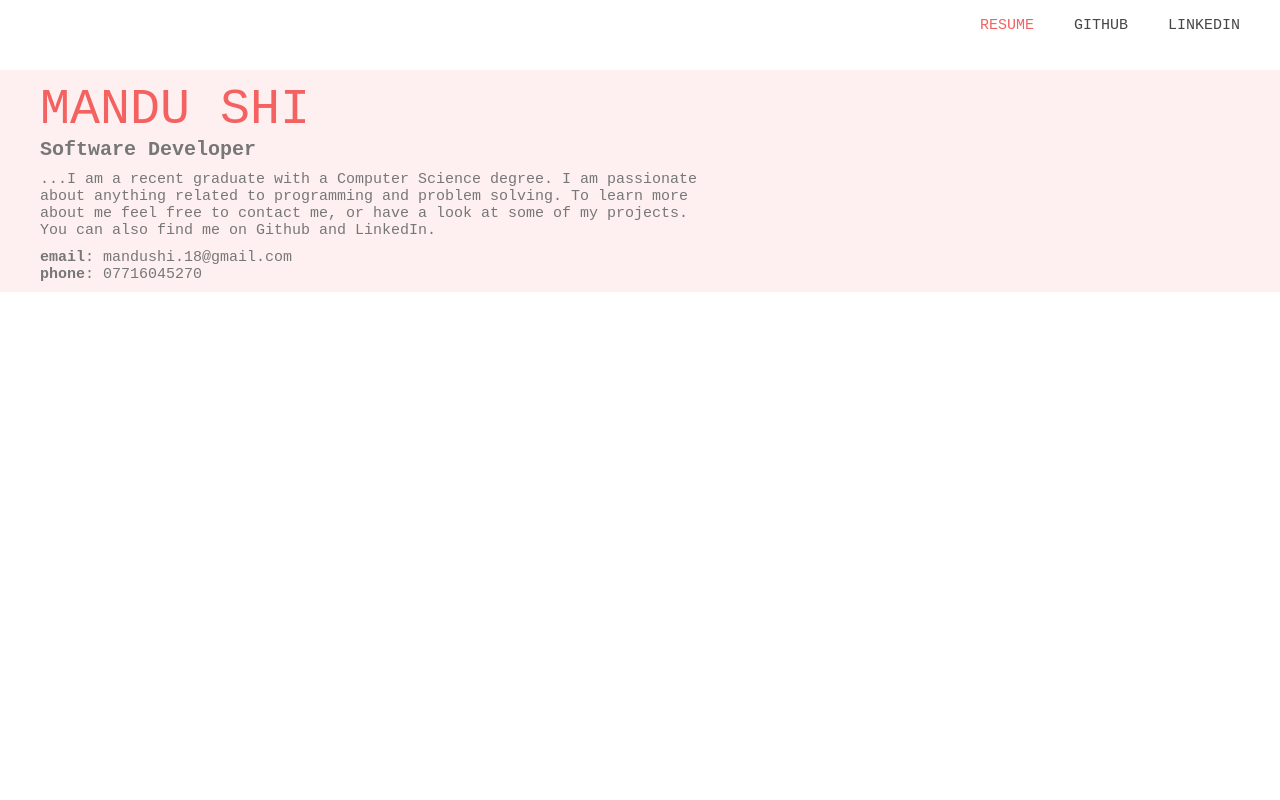
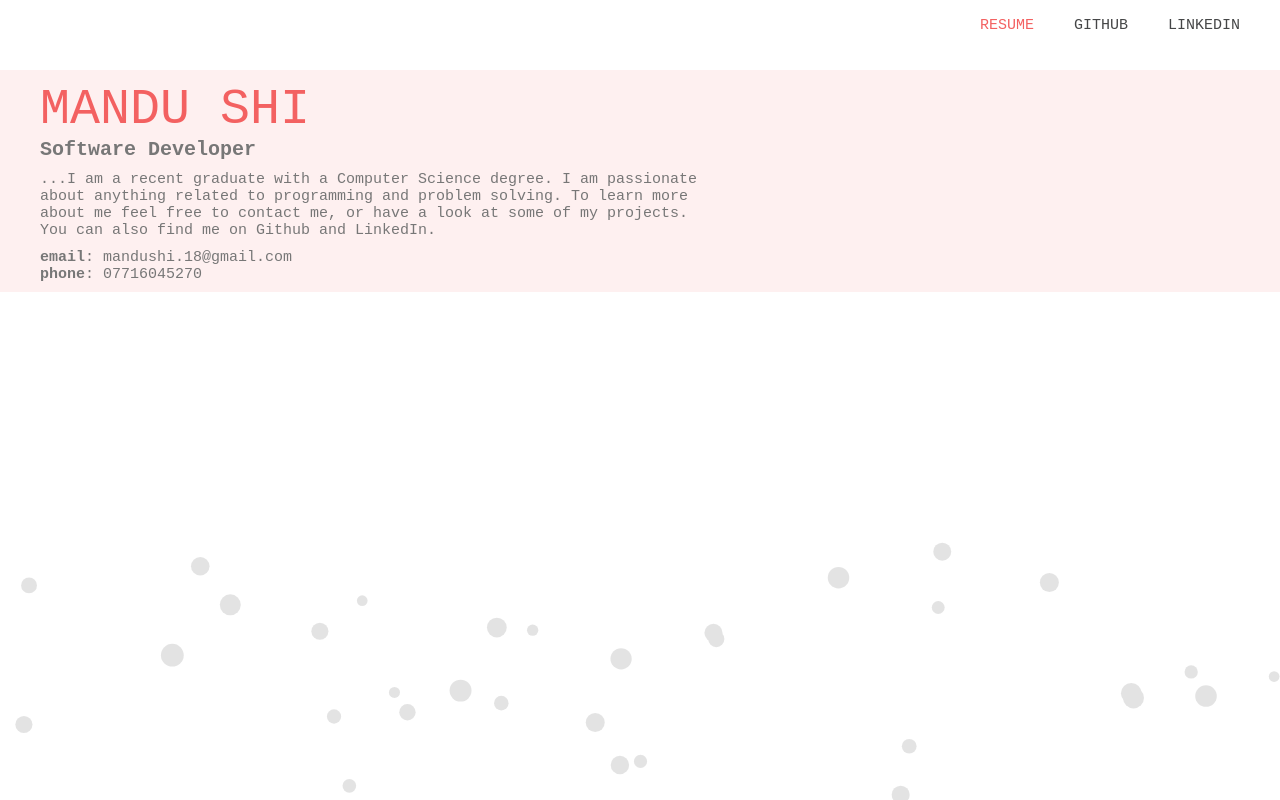
Before and after one commit to KingCollege/portfolio, a React (Create React App) app: page / in a window 1280 px wide. Built offline with nearby package versions, Linux system fonts and the light colour scheme.

Commit message:
draw particles

```diff
--- a/src/components/App.js
+++ b/src/components/App.js
@@ -2,6 +2,7 @@ import React from 'react';
 import { createGlobalStyle } from 'styled-components';
 import Layout from './Layout';
 import AboutMe from './about_me/AboutMe';
+import Canvas from './animation/Canvas';
 
 const GlobalStyle = createGlobalStyle`
     body {
@@ -25,6 +26,7 @@ class App extends React.Component {
         return (
             <>
                 <GlobalStyle />
+                <Canvas />
                 <Layout>
                     <AboutMe />
                 </Layout>
--- /dev/null
+++ b/src/components/animation/Canvas.js
@@ -0,0 +1,81 @@
+import React from 'react';
+import styled from 'styled-components';
+
+const Board = styled.canvas`
+    position: absolute;
+    left: 0;
+    top: 0;
+    right: 0;
+    bottom: 0;
+    opacity: 0.2;
+    z-index: -2;
+`;
+
+class Canvas extends React.Component {
+    constructor(props) {
+        super(props);
+        this.canvas_ref = React.createRef();
+        this.state = {
+            inner_width: window.innerWidth,
+            inner_height: window.innerHeight,
+            p_outer_c_size: 7,
+            p_inner_c_size: 5,
+            number_of_p: 75,
+            particles: [],
+        };
+    }
+
+    componentDidMount() {
+        this.draw_particles();
+        requestAnimationFrame(this.update_particles.bind(this));
+        window.addEventListener('resize', this.resize.bind(this));
+    }
+
+    resize() {
+        this.setState({
+            inner_width: window.innerWidth,
+            inner_height: window.innerHeight,
+            particles: [],
+            // number_of_p: window.innerWidth * 0.07,
+        });
+        this.draw_particles();
+    }
+
+    particle_size() {
+        return this.state.p_inner_c_size + Math.random() * this.state.p_outer_c_size;
+    }
+
+    draw_particles() {
+        const canvas = this.canvas_ref.current;
+        const ctx = canvas.getContext('2d');
+        const particles = [...this.state.particles];
+        for (var i = this.state.particles.length; i < this.state.number_of_p; ++i) {
+            var position = {
+                x: Math.random() * this.state.inner_width,
+                y: (Math.random() * this.state.inner_height) / 1.5,
+            };
+
+            ctx.fillStyle = '#777777';
+            ctx.beginPath();
+            ctx.arc(position.x, position.y + this.state.inner_height / 1.5, this.particle_size(), 0, 2 * Math.PI);
+            ctx.fill();
+            ctx.beginPath();
+            particles.push(position);
+        }
+        this.setState({ particles });
+        // this.connect_particles();
+    }
+
+    update_particles() {
+        requestAnimationFrame(this.update_particles.bind(this));
+        for (var i = 0; i < this.state.particles.length; ++i) {}
+    }
+
+    connect_particles() {}
+
+    render() {
+        return <Board ref={this.canvas_ref} width={this.state.inner_width} height={this.state.inner_height} />;
+    }
+}
+
+export default Canvas;
```
Also changed, not shown: 1 other file (tests, documents, lock files or other folders).
